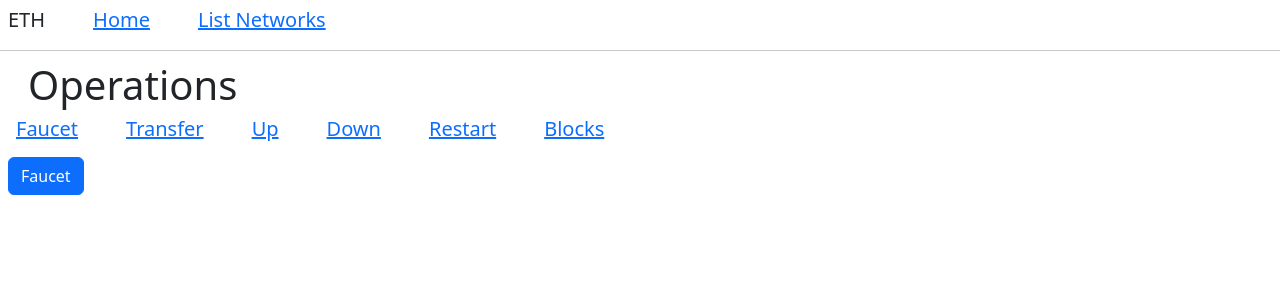
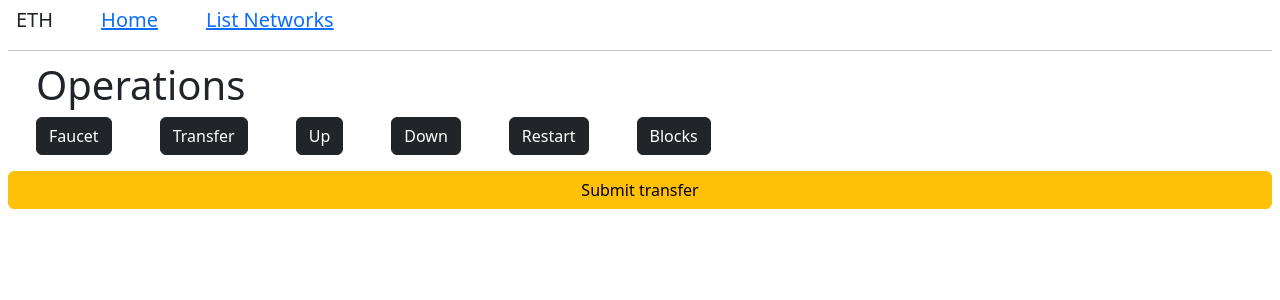
Before and after one commit to victorgraciaweb/blockchain-ethereum-nestjs-react, a React (Vite) app in the folder frontend/: page /transfer/1 in a window 1280 px wide. Shown: the top 300 px of the page. Built offline with nearby package versions, Linux system fonts and the light colour scheme.

Commit message:
operations componente

```diff
--- a/frontend/src/components/add_network.jsx
+++ b/frontend/src/components/add_network.jsx
@@ -119,6 +119,14 @@ export function AddNetwork() {
       });
       return;
     }
+    if (formData.allocation.length === 0){
+      Swal.fire({
+        icon: 'error',
+        title: 'Error',
+        text: 'There must be at least one account Allocation!'
+      });
+      return;
+    }
     // Enviar datos al servidor
     console.log('Form Data Submitted:', formData);
   };
--- a/frontend/src/components/down.jsx
+++ b/frontend/src/components/down.jsx
@@ -4,13 +4,10 @@ import { Link } from 'react-router-dom'
 import { Operations } from './operations';
 
 export function Down() {
-  return (
-    <div>
-        <Operations />
-
+    return (
         <div className="mx-2">
-            <button className="btn btn-primary">Down</button>
+            <Operations/>
+            <button className="btn btn-danger w-100">Submit Network Down</button>
         </div>
-    </div>
-  );
+    );
 }
--- a/frontend/src/components/faucet.jsx
+++ b/frontend/src/components/faucet.jsx
@@ -1,17 +1,13 @@
 import React from 'react';
-import { Header } from './header';
-import { Link } from 'react-router-dom'
+import { useParams } from 'react-router-dom';
 import { Operations } from './operations';
 
-
 export function Faucet() {
-  return (
-    <div>
-        <Operations />
-
+    //const { id } = useParams().id;
+    return (
         <div className="mx-2">
-            <button className="btn btn-primary">Faucet</button>
+            <Operations/>
+            <button className="btn btn-warning w-100">Submit faucet</button>
         </div>
-    </div>
-  );
+    );
 }
--- a/frontend/src/components/operations.jsx
+++ b/frontend/src/components/operations.jsx
@@ -5,20 +5,20 @@ import { Link, useParams } from 'react-router-dom'
 export function Operations() {
     const params = useParams()
     const id = params.id
-    console.log(id)
+    //console.log(id)
   return (
     <div>
         <Header />
         <div className="mx-3 my-2 container">
             <h1> Operations</h1>
         </div>
-        <div className="my-2 mx-3 d-flex justify-content-start gap-5">
-            <h5><Link className="d-flex" to={`/faucet/${id}`}>Faucet</Link></h5>
-            <h5><Link className="d-flex" to={`/transfer/${id}`}>Transfer</Link></h5>
-            <h5><Link className="d-flex" to={`/up/${id}`}>Up</Link></h5>
-            <h5><Link className="d-flex" to={`/down/${id}`}>Down</Link></h5>
-            <h5><Link className="d-flex" to={`/restart/${id}`}>Restart</Link></h5>
-            <h5><Link className="d-flex" to={`/blocks/${id}`}>Blocks</Link></h5>
+        <div className="container my-2 mx-3  d-flex justify-content-start  gap-5">
+            <h5><Link className="d-flex btn btn-dark btn btn-dark" to={`/faucet/${id}`}>Faucet</Link></h5>
+            <h5><Link className="d-flex btn btn-dark" to={`/transfer/${id}`}>Transfer</Link></h5>
+            <h5><Link className="d-flex btn btn-dark" to={`/up/${id}`}>Up</Link></h5>
+            <h5><Link className="d-flex btn btn-dark" to={`/down/${id}`}>Down</Link></h5>
+            <h5><Link className="d-flex btn btn-dark" to={`/restart/${id}`}>Restart</Link></h5>
+            <h5><Link className="d-flex btn btn-dark" to={`/blocks/${id}`}>Blocks</Link></h5>
         </div>
     </div>
   );
--- a/frontend/src/components/restart.jsx
+++ b/frontend/src/components/restart.jsx
@@ -4,13 +4,10 @@ import { Link } from 'react-router-dom'
 import { Operations } from './operations';
 
 export function Restart() {
-  return (
-    <div>
-        <Operations />
-
+    return (
         <div className="mx-2">
-            <button className="btn btn-primary">Restart</button>
+            <Operations/>
+            <button className="btn btn-info w-100">Submit restart Network</button>
         </div>
-    </div>
-  );
+    );
 }
--- a/frontend/src/components/transfer.jsx
+++ b/frontend/src/components/transfer.jsx
@@ -4,13 +4,11 @@ import { Link } from 'react-router-dom'
 import { Operations } from './operations';
 
 export function Transfer() {
-  return (
-    <div>
-        <Operations />
-
+    //const { id } = useParams().id;
+    return (
         <div className="mx-2">
-            <button className="btn btn-primary">Transfer</button>
+            <Operations/>
+            <button className="btn btn-warning w-100">Submit transfer</button>
         </div>
-    </div>
-  );
+    );
 }
--- a/frontend/src/components/up.jsx
+++ b/frontend/src/components/up.jsx
@@ -4,13 +4,11 @@ import { Link } from 'react-router-dom'
 import { Operations } from './operations';
 
 export function Up() {
-  return (
-    <div>
-        <Operations />
-
+    //const { id } = useParams().id;
+    return (
         <div className="mx-2">
-            <button className="btn btn-primary">Up</button>
+            <Operations/>
+            <button className="btn btn-success w-100">Submit Network Up</button>
         </div>
-    </div>
-  );
+    );
 }
--- a/frontend/src/main.jsx
+++ b/frontend/src/main.jsx
@@ -8,6 +8,11 @@ import { Home } from './components/home';
 import { AddNetwork } from './components/add_network';
 import { Operations } from './components/operations';
 import { Faucet } from './components/faucet';
+import { Transfer } from './components/transfer';
+import { Up } from './components/up';
+import { Down } from './components/down';
+import { Restart } from './components/restart';
+
 
 
 
@@ -21,11 +26,10 @@ ReactDOM.createRoot(document.getElementById('root')).render(
           <Route path="/network/:id" element={<AddNetwork />} />
           <Route path="/operations/:id" element={<Operations />}/>
           <Route path="/faucet/:id" element={<Faucet />} />
-          <Route path="/transfer/:id" element={<Faucet />} />
-          <Route path="/up/:id" element={<Faucet />} />
-          <Route path="/down/:id" element={<Faucet />} />
-          <Route path="/restart/:id" element={<Faucet />} />
-
+          <Route path="/transfer/:id" element={<Transfer />} />
+          <Route path="/up/:id" element={<Up />} />
+          <Route path="/down/:id" element={<Down />} />
+          <Route path="/restart/:id" element={<Restart />} />
       </Routes>
     </BrowserRouter>
 );
```
